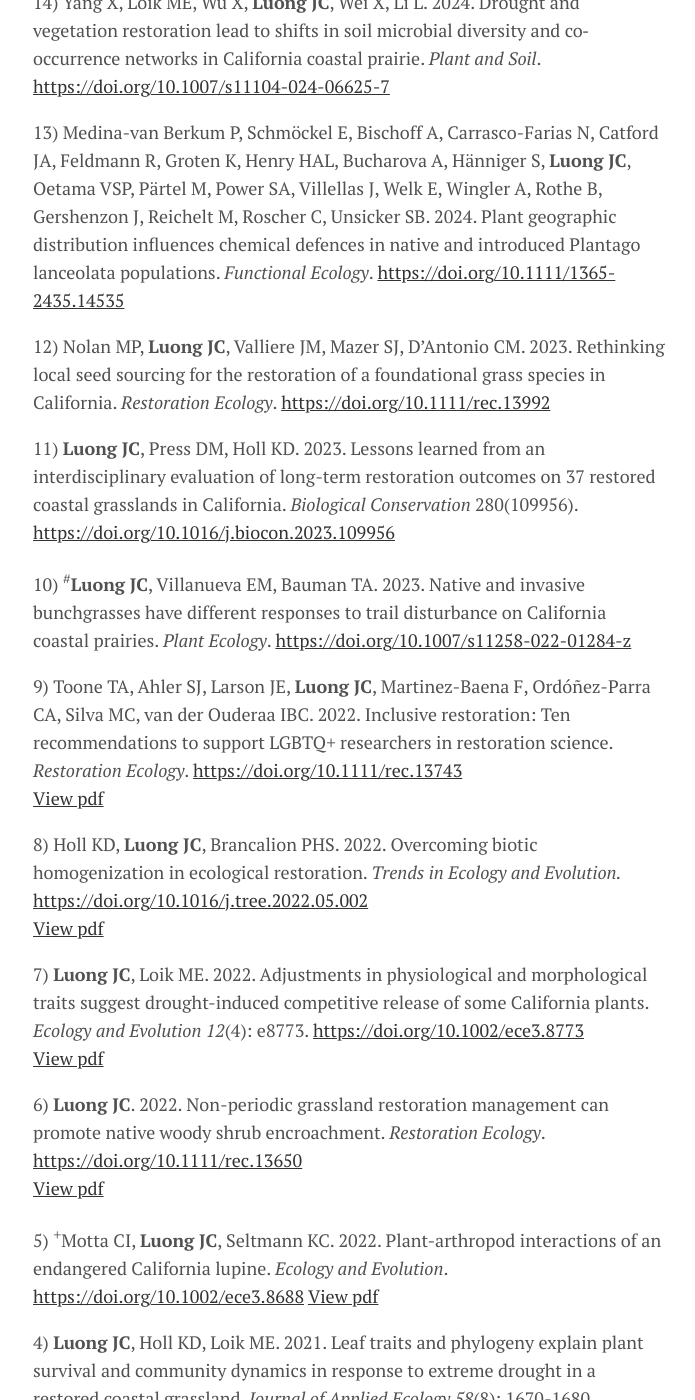
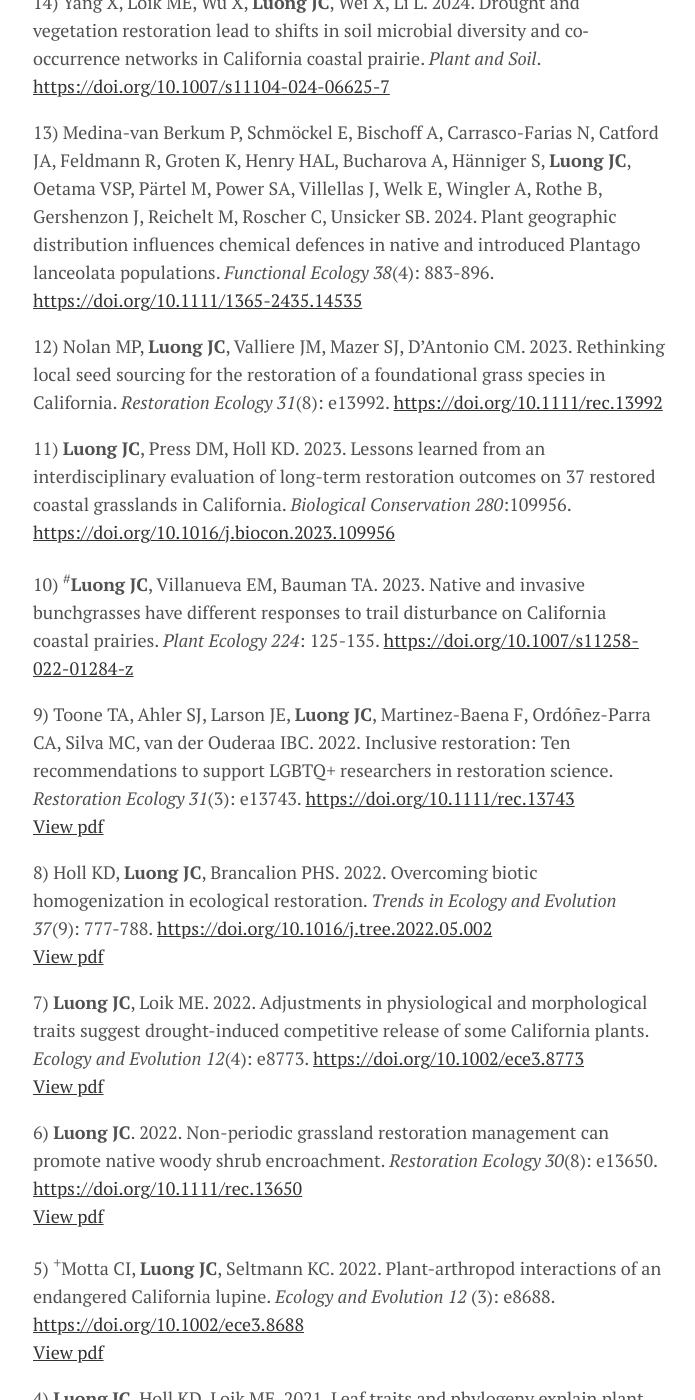
Before and after one commit to austinluong/justinluong.com, a Jekyll site: the page built from menu/publications.md, in a window 1280 px wide and 1400 px high, scrolled down 756 px. Shown: the whole window, without its empty margins (291-986 px from the left). Built offline with Jekyll 4.4.1, drawn with Linux system fonts in a browser that asks for light colours; nearby versions of some CDN libraries.

Commit message:
Update publications.md

```diff
--- a/menu/publications.md
+++ b/menu/publications.md
@@ -13,19 +13,19 @@
 
 14) Yang X, Loik ME, Wu X, **Luong JC**, Wei X, Li L. 2024. Drought and vegetation restoration lead to shifts in soil microbial diversity and co‐occurrence networks in California coastal prairie. *Plant and Soil*. <https://doi.org/10.1007/s11104-024-06625-7>
 
-13) Medina-van Berkum P, Schmöckel E, Bischoff A, Carrasco-Farias N, Catford JA, Feldmann R, Groten K, Henry HAL, Bucharova A, Hänniger S, **Luong JC**, Oetama VSP, Pärtel M, Power SA, Villellas J, Welk E, Wingler A, Rothe B, Gershenzon J, Reichelt M, Roscher C, Unsicker SB. 2024. Plant geographic distribution influences chemical defences in native and introduced Plantago lanceolata populations. *Functional Ecology*. <https://doi.org/10.1111/1365-2435.14535>
+13) Medina-van Berkum P, Schmöckel E, Bischoff A, Carrasco-Farias N, Catford JA, Feldmann R, Groten K, Henry HAL, Bucharova A, Hänniger S, **Luong JC**, Oetama VSP, Pärtel M, Power SA, Villellas J, Welk E, Wingler A, Rothe B, Gershenzon J, Reichelt M, Roscher C, Unsicker SB. 2024. Plant geographic distribution influences chemical defences in native and introduced Plantago lanceolata populations. *Functional Ecology 38*(4): 883-896. <https://doi.org/10.1111/1365-2435.14535>
 
-12) Nolan MP, **Luong JC**, Valliere JM, Mazer SJ, D’Antonio CM. 2023. Rethinking local seed sourcing for the restoration of a foundational grass species in California. *Restoration Ecology*. <https://doi.org/10.1111/rec.13992>
+12) Nolan MP, **Luong JC**, Valliere JM, Mazer SJ, D’Antonio CM. 2023. Rethinking local seed sourcing for the restoration of a foundational grass species in California. *Restoration Ecology 31*(8): e13992. <https://doi.org/10.1111/rec.13992>
 
-11) **Luong JC**, Press DM, Holl KD. 2023. Lessons learned from an interdisciplinary evaluation of long-term restoration outcomes on 37 restored coastal grasslands in California. *Biological Conservation* 280(109956). <https://doi.org/10.1016/j.biocon.2023.109956>
+11) **Luong JC**, Press DM, Holl KD. 2023. Lessons learned from an interdisciplinary evaluation of long-term restoration outcomes on 37 restored coastal grasslands in California. *Biological Conservation 280*:109956. <https://doi.org/10.1016/j.biocon.2023.109956>
 
-10) <sup>#</sup>**Luong JC**, Villanueva EM, Bauman TA. 2023. Native and invasive bunchgrasses have different responses to trail disturbance on California coastal prairies. *Plant Ecology*. <https://doi.org/10.1007/s11258-022-01284-z>
+10) <sup>#</sup>**Luong JC**, Villanueva EM, Bauman TA. 2023. Native and invasive bunchgrasses have different responses to trail disturbance on California coastal prairies. *Plant Ecology 224*: 125-135. <https://doi.org/10.1007/s11258-022-01284-z>
 
-9) Toone TA, Ahler SJ, Larson JE, **Luong JC**, Martinez-Baena F, Ordóñez-Parra CA, Silva MC, van der Ouderaa IBC. 2022. Inclusive restoration: Ten recommendations to support LGBTQ+ researchers in restoration science. *Restoration Ecology*.
+9) Toone TA, Ahler SJ, Larson JE, **Luong JC**, Martinez-Baena F, Ordóñez-Parra CA, Silva MC, van der Ouderaa IBC. 2022. Inclusive restoration: Ten recommendations to support LGBTQ+ researchers in restoration science. *Restoration Ecology 31*(3): e13743.
 <https://doi.org/10.1111/rec.13743>
 [View pdf]({{site.baseurl}}/assets/pdf/TooneAhlerLarsonLuong..etal2022RestorationEcologyLGBTQInclusivity.pdf)
 
-8) Holl KD, **Luong JC**, Brancalion PHS. 2022. Overcoming biotic homogenization in ecological restoration. *Trends in Ecology and Evolution.*
+8) Holl KD, **Luong JC**, Brancalion PHS. 2022. Overcoming biotic homogenization in ecological restoration. *Trends in Ecology and Evolution 37*(9): 777-788.
 <https://doi.org/10.1016/j.tree.2022.05.002>
 [View pdf]({{site.baseurl}}/assets/pdf/Holl et al. - Biotic homogenization - 2022.pdf)
 
@@ -34,11 +34,11 @@
 <https://doi.org/10.1002/ece3.8773>
 [View pdf]({{site.baseurl}}/assets/pdf/LuongLoik2022EcologyEvolution.pdf)
 
-6) **Luong JC**. 2022. Non-periodic grassland restoration management can promote native woody shrub encroachment. *Restoration Ecology*.
+6) **Luong JC**. 2022. Non-periodic grassland restoration management can promote native woody shrub encroachment. *Restoration Ecology 30*(8): e13650.
 <https://doi.org/10.1111/rec.13650>
 [View pdf]({{site.baseurl}}/assets/pdf/Luong2022_Nonperiodic grassland restoration management can promote native woody shrub.pdf)
 
-5) <sup>+</sup>Motta CI, **Luong JC**, Seltmann KC. 2022. Plant-arthropod interactions of an endangered California lupine. *Ecology and Evolution*.
+5) <sup>+</sup>Motta CI, **Luong JC**, Seltmann KC. 2022. Plant-arthropod interactions of an endangered California lupine. *Ecology and Evolution 12* (3): e8688.
 <https://doi.org/10.1002/ece3.8688>
 [View pdf]({{site.baseurl}}/assets/pdf/MottaLuongSeltmann2021PlantArthropod.pdf)
 
```
